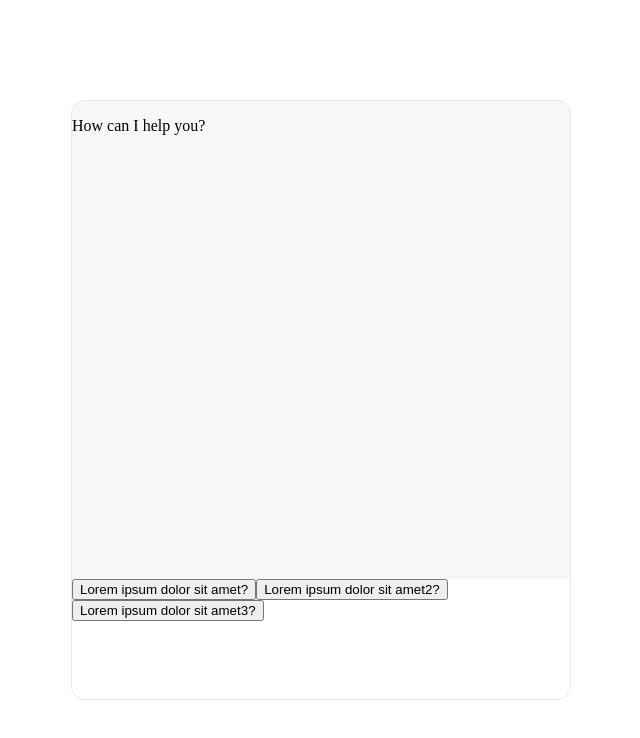
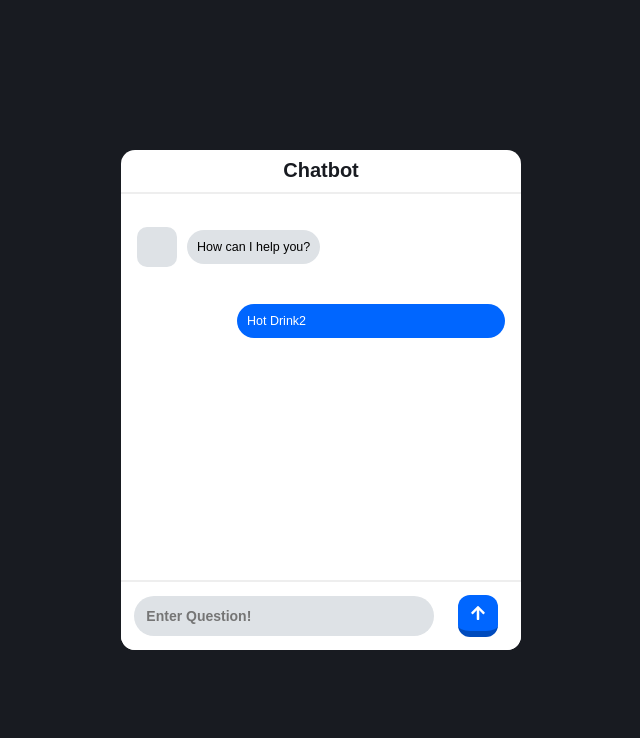
Before and after one commit to ccronheimer/BrockChatbot, a React (Create React App) app in the folder frontend/: page / in a window 1280 px wide. Shown: the top 738 px of the page, without its empty margins (319-959 px from the left). Built offline with nearby package versions, Linux system fonts and the light colour scheme.

Commit message:
frontend up

```diff
--- a/frontend/package.json
+++ b/frontend/package.json
@@ -8,6 +8,8 @@
     "@testing-library/user-event": "^13.5.0",
     "react": "^17.0.2",
     "react-dom": "^17.0.2",
+    "react-icons": "^4.3.1",
+    "react-router-dom": "^6.2.1",
     "react-scripts": "5.0.0",
     "web-vitals": "^2.1.4"
   },
--- a/frontend/src/App.js
+++ b/frontend/src/App.js
@@ -1,64 +1,60 @@
-import React,{useState} from 'react';
-import "./styles.css"
+import React, { useState, useRef } from "react";
+import "./styles.css";
+import { FaArrowUp } from "react-icons/fa";
+function App() {
+  const [inputText, setInputText] = useState({message: "", from: "user"});
+  const [messages, setNewMessage] = useState([
+    {
+     message: "How can I help you?",
+     from: "bot"
+    },
+    {
+     message: "Hot Drink2",
+     from: "user"
+    }]);
 
-function App() {
 
-  const questions = ['Lorem ipsum dolor sit amet?', 'Lorem ipsum dolor sit amet2?', 'Lorem ipsum dolor sit amet3?']
-
-  const [messages, setMessages] = useState(['How can I help you?']);
-
-  const handleAddMessage = () => {
-
+  const addMessage = (e) => {
+    e.preventDefault();
+    setNewMessage([...messages, inputText]);
+    console.log(messages);
   };
 
   return (
-
-        <div className='container'>
-          <div className='chat-container'>
-            <div className='chat'>
-                <MessageList messages={messages}/>
-            </div>
-          </div>
-          <div className='chat-input-container'>
-            <div className='chat-input'>
-              <QuestionList questions={questions}/>
-            </div>
-          </div>
+    <div className="container">
+    <div className="chat-title">Chatbot</div>
+      <div className="chat-container">
+        <div className="chat">
+          <MessageList messages={messages} />
         </div>
-
+      </div>
+      <div id="myInput" className="chat-input-container">
+        <input
+          className="chat-input"
+          onChange={(e) => {
+            setInputText({message: e.target.value, from: "user"});
+          }}
+          placeholder="Enter Question!"
+        />
+        <div id="myBtn" className="add-question-button" onClick={addMessage} >
+          <FaArrowUp />
+        </div>
+      </div>
+    </div>
   );
 }
+
 function MessageList(props) {
   const messages = props.messages;
-  const listMessages = messages.map((message) =>
-    <Message key={message} value={message}/>
-  );
+  const listMessages = messages.map(({message,from}) => (
+    <Message key={(message+Date.now()).toString()} value={message} from={from} />
+  ));
 
-  return (
-    <div>
-      {listMessages}
-    </div>
-  )
+  return <div>{listMessages}</div>;
 }
 
 function Message(props) {
-  return <p>{props.value}</p>
+  return<div className={"message-"+props.from+"-container"}>{props.from==="bot" && (<div className="bot-profile"></div>)}<div className={"message-"+props.from}>{props.value}</div></div>;
 }
 
-function Question(props) {
-  return <button>{props.value}</button>
-}
-
-function QuestionList(props) {
-  const questions = props.questions;
-  const listQuestions = questions.map((question) =>
-    <Question key={question} value={question}/>
-  );
-
-  return (
-    <div>
-      {listQuestions}
-    </div>
-  )
-}
 export default App;
--- a/frontend/src/index.js
+++ b/frontend/src/index.js
@@ -1,11 +1,13 @@
-import React from "react"
-import ReactDOM from "react-dom"
-import App from "./App"
-import "./styles.css"
+import React from "react";
+import ReactDOM from "react-dom";
+import App from "./App";
+import { BrowserRouter } from "react-router-dom";
 
 ReactDOM.render(
   <React.StrictMode>
-    <App />
+    <BrowserRouter>
+      <App />
+    </BrowserRouter>
   </React.StrictMode>,
   document.getElementById("root")
-)
+);
--- a/frontend/src/styles.css
+++ b/frontend/src/styles.css
@@ -1,9 +1,11 @@
-*, *::before, *::after {
-
+*,
+*::before,
+*::after {
   box-sizing: border-box;
 }
+
 body {
-  background-color: #ffffff;
+  background-color: #181b21;
   margin: 0;
 }
 
@@ -14,43 +16,128 @@ body {
   left: 50%;
   /* bring your own prefixes */
   transform: translate(-50%, -50%);
-  background-color: #f7f7f8;
-  width: 500px;
-  height: 600px;
-  border-width: 1.5px;
-  border-style: solid;
-  border-color: rgba(0, 0, 0, 0.055);
+
+  width: 400px;
+  height: 500px;
+  display: flex;
+  flex-direction: column;
   border-radius: 14px;
+  overflow: hidden;
+  background-color: white;
+}
 
+.chat-title{
+  height: 50px;
+  align-items: center;
+  justify-content: center;
+  font-weight: bold;
+  font-size: 20px;
   display: flex;
-  flex-direction:column;
-  overflow: hidden;
+  color: #181b21;
+  font-family: "Quicksand", sans-serif;
+  border-bottom: 2px solid #bdbdbd42;
+
+}
+.chat-container {
+  display: flex;
+  height: 440px;
+  padding: 1rem;
+  border-top-left-radius: 8px;
+  border-top-right-radius: 8px;
+  background-color: white;
+  flex-direction: column;
+  overflow-y: scroll;
+}
+
+.chat-input-container {
+  display: flex;
+  background-color: white;
+  flex-direction: row;
+  height: 80px;
+  align-items: center;
+  justify-content: space-evenly;
+  border-top: 2px solid #bdbdbd42
+}
+
+.chat-input {
+  height: 40px;
+  border: none;
+  width: 300px;
+  border-radius: 30px;
+  background-color: #dee2e6;
+  font-size: 14px;
+  font-family: "Quicksand", sans-serif;
+  font-weight: bold;
+  padding: 12px;
+}
+
+.chat-input:focus {
+  outline: none !important;
+  border: 3px solid #0066ff;
+}
+
+.add-question-button {
+  display: flex;
+  align-items: center;
+  justify-content: center;
+  color: white;
+  border-radius: 12px;
+
+  border-bottom: 6px solid #004bbd;
+  background-color: #0066ff;
+  margin: 10px;
+  transition: all 0.1s;
+  display: inline-flex;
+  padding: 10px 12px;
+}
+
+.add-question-button:active {
+  border-bottom: 2px solid #0066ff;
+  transform: translateY(2px);
+}
+
+.message-user-container {
+  margin-left: 100px;
+}
+.message-user {
+  background-color: #0066ff;
+  color: white;
+  font-family: "Quicksand", sans-serif;
+
+  padding: 10px;
+  font-size: 12.5px;
+
+  margin-bottom: 20px;
+  margin-top: 20px;
+  border-radius: 30px;
+  overflow-wrap: break-word;
 
 
 }
+.message-bot-container {
+  display: flex;
+  align-items: center;
+  margin-right: 100px;
+}
+.message-bot {
+  background-color: #dee2e6;
+  padding: 10px;
+  font-size: 12.5px;
+  color: rgb(0, 0, 0);
+  font-family: "Quicksand", sans-serif;
+  margin-left: 10px;
+  margin-bottom: 20px;
+  margin-top: 20px;
+  border-radius: 30px;
+  overflow-wrap: break-word;
 
-.chat-container {
-  background-color: #f7f7f8;
-  box-shadow: rgb(0 0 0 / 8%) 0 1px;
-
-  flex: 4;
+  animation: leaves 0.3s ease;
 }
 
-.chat-input-container {
- flex: 1;
- background-color: white;
 
+.bot-profile {
+ width: 40px;
+ height: 40px;
+ border-radius: 10px;
+ background-color: #dee2e6;
 }
-
-.chat-input {
-
-
-}
-
-button {
-
-
-}
- /* white background #ffffff*/
- /* blue -> 0066FF */
- /* light grey -> #f7f7f8 */
```
Also changed, not shown: 1 other file (tests, documents, lock files or other folders).
